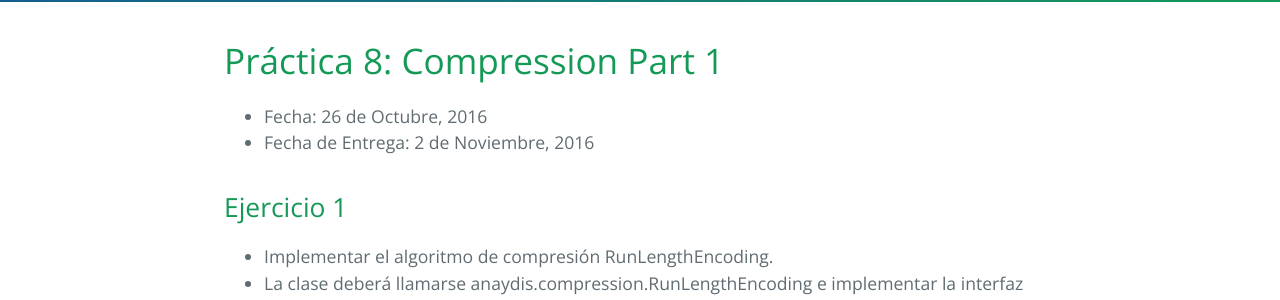
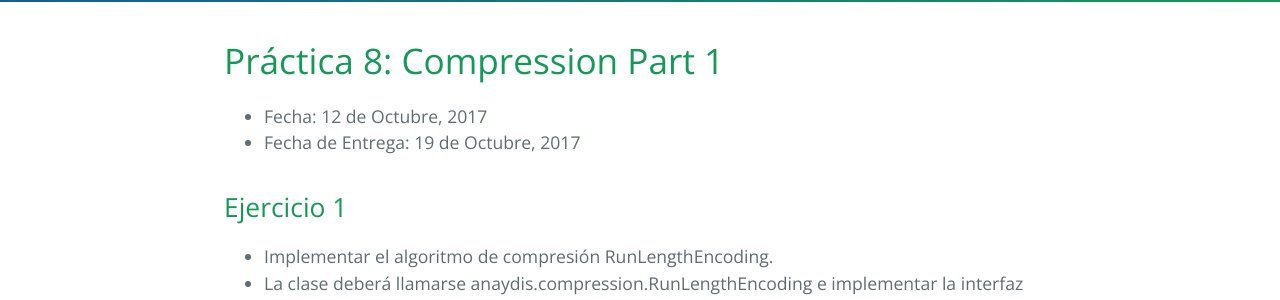
Before and after one commit to FacultadDeIngenieria/anaydis, a Jekyll site: the page built from practice/tp8.md, in a window 1280 px wide. Shown: the part 267-567 px from the top of the page. Built offline with Jekyll 4.4.1, drawn with Linux system fonts in a browser that asks for light colours.

Commit message:
Enabling Practice 8.

```diff
--- a/practice/tp8.md
+++ b/practice/tp8.md
@@ -6,8 +6,8 @@ permalink: /practice/8
 
 # Práctica 8: Compression Part 1
 
-* Fecha: 26 de Octubre, 2016
-* Fecha de Entrega: 2 de Noviembre, 2016
+* Fecha: 12 de Octubre, 2017
+* Fecha de Entrega: 19 de Octubre, 2017
 
 ## Ejercicio 1
 
```
Also changed, not shown: README.md.
